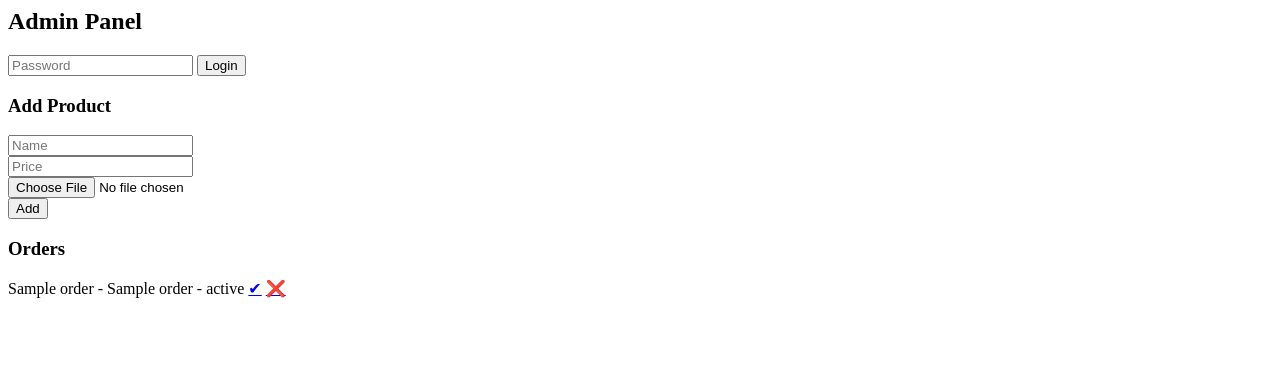
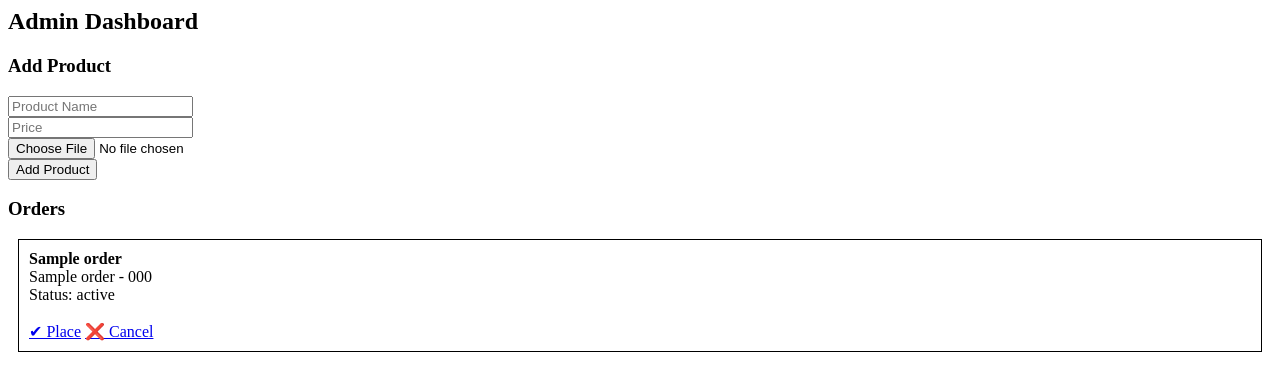
Before and after one commit to tahmid16122009-crypto/shoes-place, a Flask app: template templates/admin.html in a window 1280 px wide. Shown: the top 391 px of the page. Run offline with Flask 3, Linux system fonts and the light colour scheme; the template is opened without the code that fills it: most values are stand-ins (such as "Sample title", 1, 10 or a date in 2020).

Commit message:
Update admin.html

```diff
--- a/templates/admin.html
+++ b/templates/admin.html
@@ -1,23 +1,22 @@
-<h2>Admin Panel</h2>
-
-<form method="POST">
-    <input name="password" placeholder="Password">
-    <button>Login</button>
-</form>
+<h2>Admin Dashboard</h2>
 
 <h3>Add Product</h3>
 <form action="/add_product" method="POST" enctype="multipart/form-data">
-    <input name="name" placeholder="Name"><br>
+    <input name="name" placeholder="Product Name"><br>
     <input name="price" placeholder="Price"><br>
     <input type="file" name="image"><br>
-    <button>Add</button>
+    <button>Add Product</button>
 </form>
 
 <h3>Orders</h3>
+
 {% for o in orders %}
-<p>
-{{o.product_name}} - {{o.customer_name}} - {{o.status}}
-<a href="/update_order/{{o.id}}/Order placed">✔</a>
-<a href="/update_order/{{o.id}}/Order cancelled">❌</a>
-</p>
+<div style="border:1px solid black; margin:10px; padding:10px;">
+    <b>{{o.product_name}}</b><br>
+    {{o.customer_name}} - {{o.phone}}<br>
+    Status: {{o.status}}<br><br>
+
+    <a href="/update_order/{{o.id}}/Order placed">✔ Place</a>
+    <a href="/update_order/{{o.id}}/Order cancelled">❌ Cancel</a>
+</div>
 {% endfor %}
```
